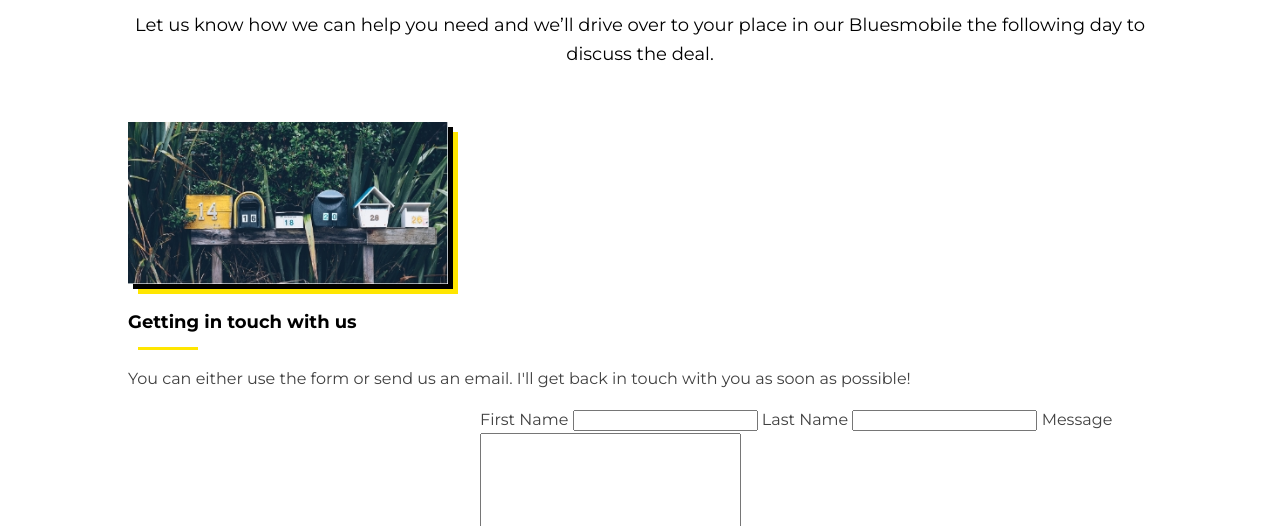
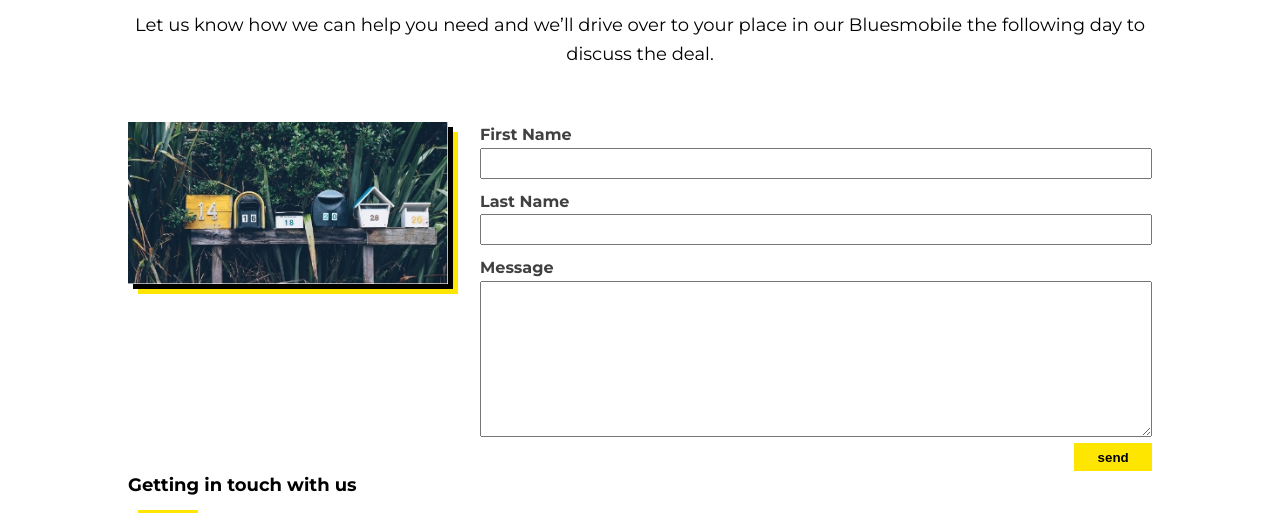
Before and after one commit to frontendella/Marketing-agency-website, a website: page contact.html in a window 1280 px wide. Shown: the part 251-777 px from the top of the page. Drawn offline with Linux system fonts and the light colour scheme.

Commit message:
Styling "Contact" page

```diff
--- a/contact.html
+++ b/contact.html
@@ -42,7 +42,7 @@
             </div>
 
             <div class="main-text">
-                <form action="#" method="POST">
+                <form class="contact-form" action="#" method="POST">
                     <label for="fname">First Name</label>
                     <input type="text" id="fname">
 
@@ -51,7 +51,7 @@
 
                     <label for="message">Message</label>
                     <textarea name="message" id="message" cols="30" rows="10"></textarea>
-                    <button class="btn btn-primary">send</button>
+                    <button class="btn btn-primary btn-form">send</button>
                 </form>
             </div>
 
--- a/style.css
+++ b/style.css
@@ -97,12 +97,17 @@ h1, h2, strong {
     font-weight: 700;
     margin-top: .5em;
     text-decoration: none;
+    border: none;
 }
 
 .btn-primary {
     background: #FFE600;
     color: #000;
     justify-self: start;
+}
+
+ .btn-form {
+    justify-self: end;
 }
 
 
@@ -385,4 +390,33 @@ h1, h2, strong {
         grid-column: 3 / span 2;
 
     }
+    .secondary-text {
+        order: 2;
+    }
 }
+
+/* ==================
+    form
+===================== */
+
+
+.contact-form {
+    display: grid;
+
+}
+
+label {
+    font-weight: 700;
+}
+
+input,
+texarea {
+    margin-bottom: .75em;
+    padding: .4em;
+    font-family: inherit;
+}
+
+texarea {
+    resize: none;
+    height: 100px;
+}
```
